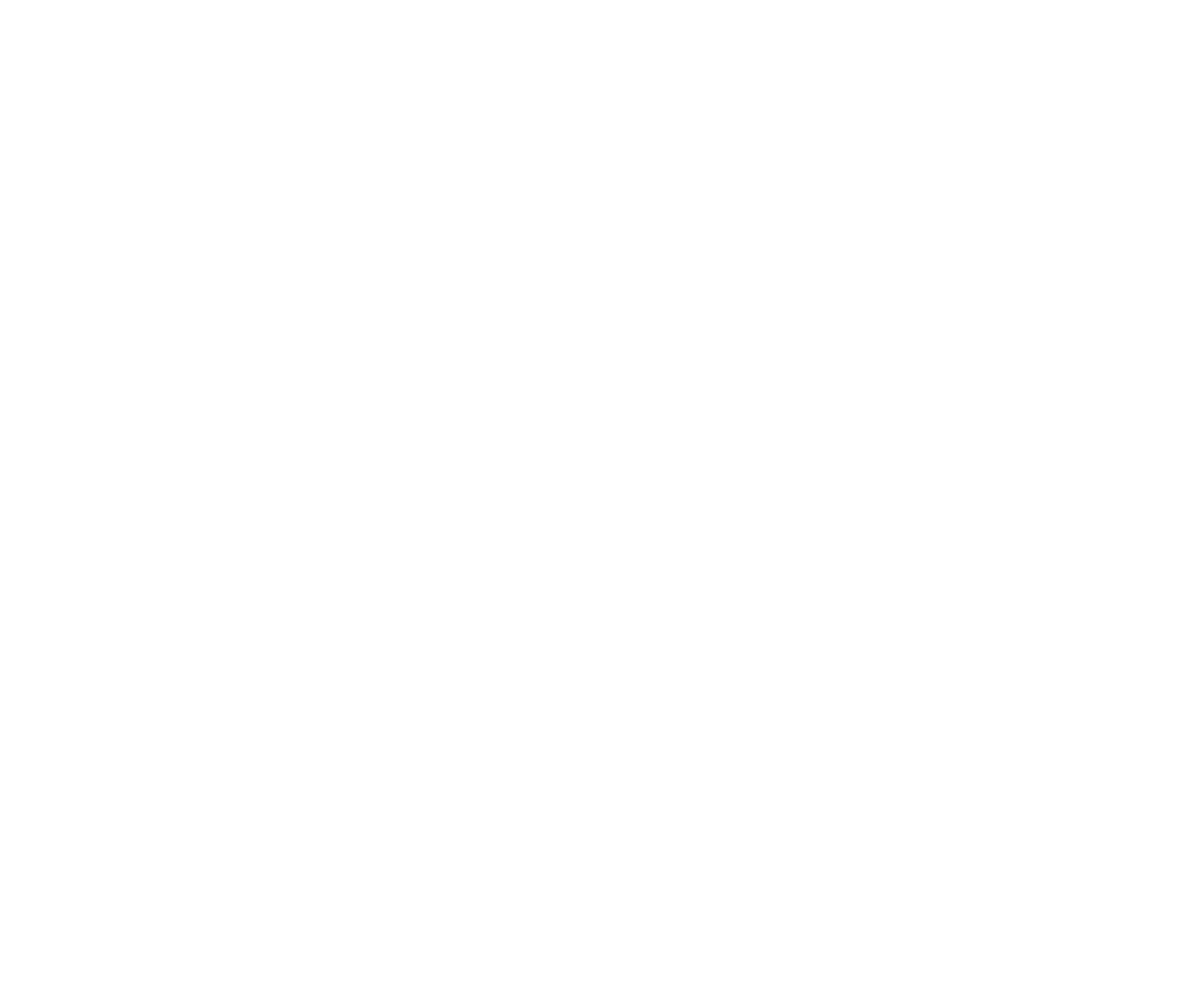
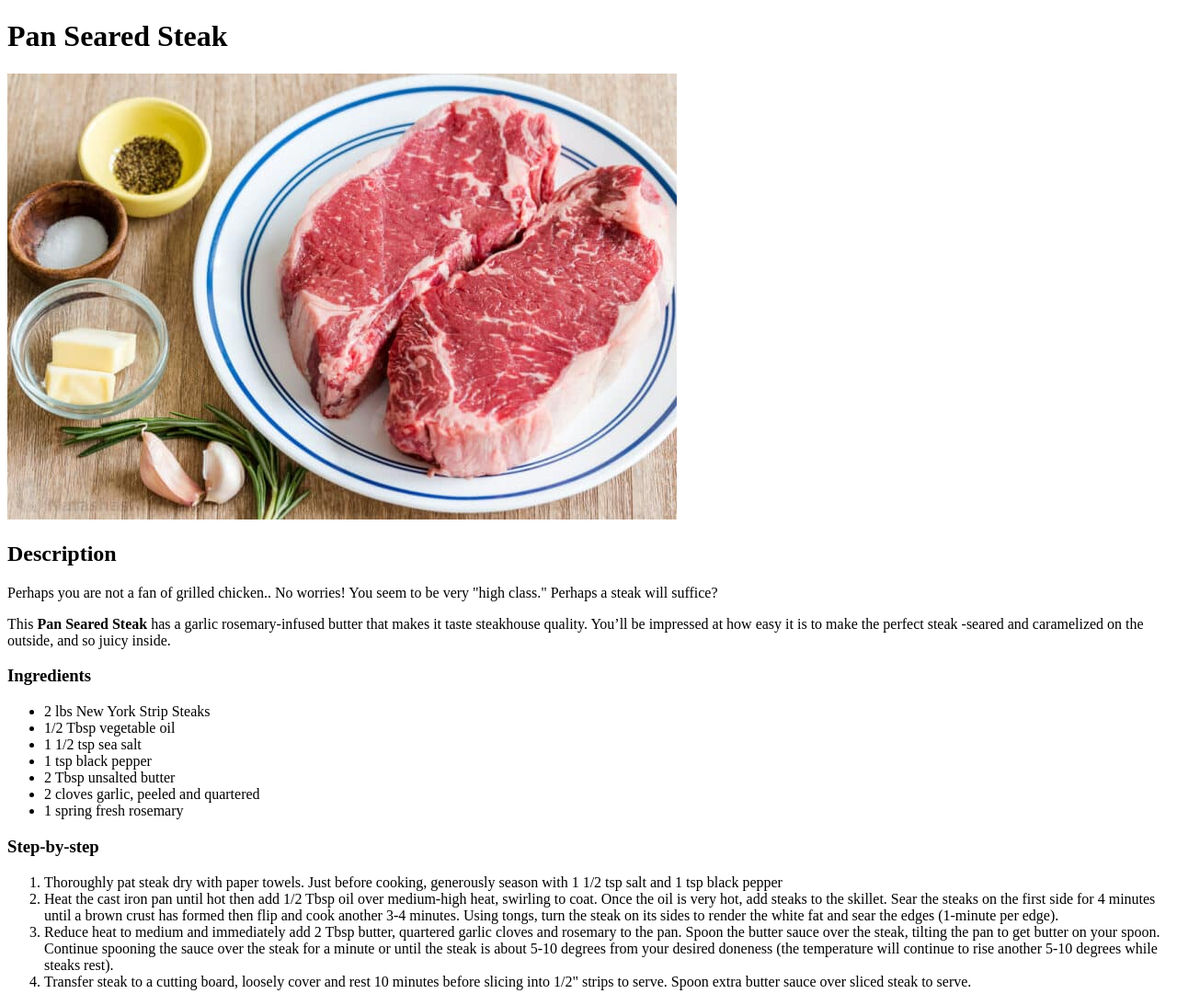
Before and after one commit to pbroz35/odin-recipes, a plain HTML site: page recipes/steak.html in a window 1280 px wide. Shown: the whole page at 92% size. Before the commit the page ends 800 px from the top, so only its background shows below. Drawn offline with Linux system fonts and the light colour scheme.

Commit message:
added general information about steak recipe list of ingredients

```diff
--- a/recipes/steak.html
+++ b/recipes/steak.html
@@ -7,5 +7,34 @@
 </head>
 <body>
 
+<h1>Pan Seared Steak</h1>
+
+<img src="Pan-Seared-Steak-728x485.jpg" alt="Pan Seared Steak">
+
+<h2>Description</h2>
+
+<p>Perhaps you are not a fan of grilled chicken.. No worries! You seem to be very "high class." Perhaps a steak will suffice?</p>
+<p>This <strong> Pan Seared Steak </strong> has a garlic rosemary-infused butter that makes it taste steakhouse quality. You’ll be impressed at how easy it is to make the perfect steak
+    -seared and caramelized on the outside, and so juicy inside.</p>
+
+<h3>Ingredients</h3>
+<ul>
+<li>2 lbs New York Strip Steaks</li>
+<li>1/2 Tbsp vegetable oil</li>
+<li>1 1/2 tsp sea salt</li>
+<li>1 tsp black pepper</li>
+<li>2 Tbsp unsalted butter</li>
+<li>2 cloves garlic, peeled and quartered</li>
+<li> 1 spring fresh rosemary</li>
+</ul>
+
+<h3>Step-by-step</h3>
+<ol>
+<li>Thoroughly pat steak dry with paper towels. Just before cooking, generously season with 1 1/2 tsp salt and 1 tsp black pepper</li>
+<li>Heat the cast iron pan until hot then add 1/2 Tbsp oil over medium-high heat, swirling to coat. Once the oil is very hot, add steaks to the skillet. Sear the steaks on the first side for 4 minutes until a brown crust has formed then flip and cook another 3-4 minutes. Using tongs, turn the steak on its sides to render the white fat and sear the edges (1-minute per edge).</li>
+<li>Reduce heat to medium and immediately add 2 Tbsp butter, quartered garlic cloves and rosemary to the pan. Spoon the butter sauce over the steak, tilting the pan to get butter on your spoon. Continue spooning the sauce over the steak for a minute or until the steak is about 5-10 degrees from your desired doneness (the temperature will continue to rise another 5-10 degrees while steaks rest).</li>
+<li>Transfer steak to a cutting board, loosely cover and rest 10 minutes before slicing into 1/2" strips to serve. Spoon extra butter sauce over sliced steak to serve.</li>
+</ol>
+
 </body>
 </html>
```
Also changed, not shown: recipes/Pan-Seared-Steak-728x485.jpg (added).
